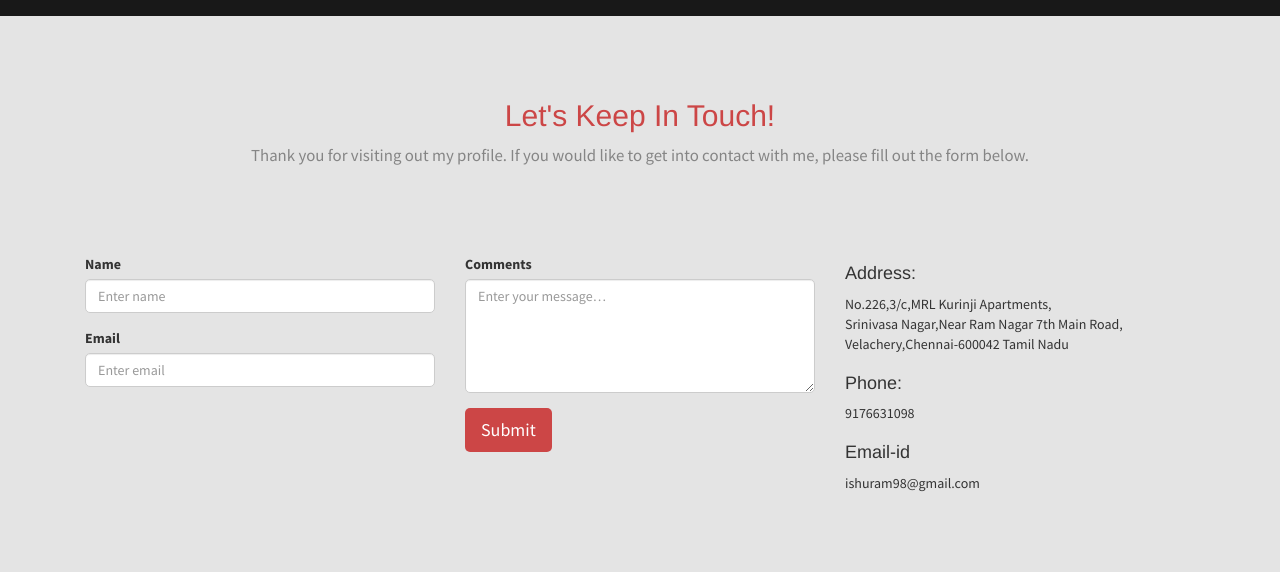
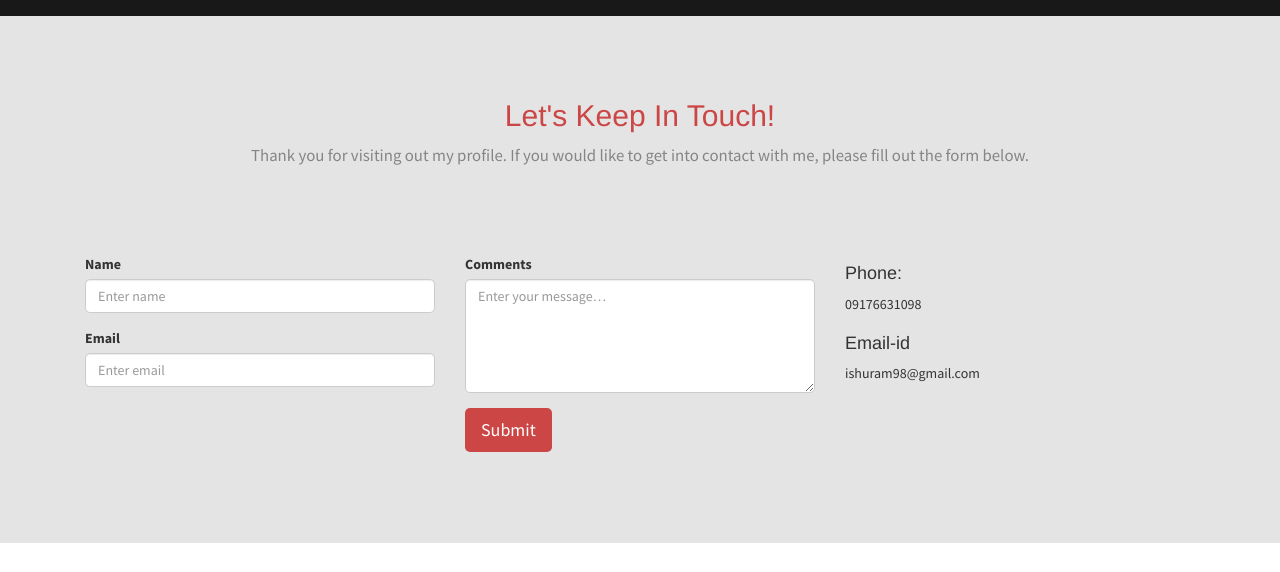
Before and after one commit to ishuram98/ishuram98.github.io, a plain HTML site: page index.html in a window 1280 px wide. Shown: the part 4204-4776 px from the top of the page. Drawn offline with Linux system fonts and the light colour scheme.

Commit message:
second commit

```diff
--- a/index.html
+++ b/index.html
@@ -559,17 +559,10 @@
                     </div>
                 </form>
                 <div class="col-sm-4">
-                    <h4>Address:</h4>
-                    <address>
-                        No.226,3/c,MRL Kurinji Apartments,<br>
-                        Srinivasa Nagar,Near Ram Nagar 7th Main Road,<br>
-                        Velachery,Chennai-600042
-						Tamil Nadu
-                        <br>
-                    </address>
+
                     <h4>Phone:</h4>
                     <address>
-                        9176631098<br>
+                        09176631098<br>
                     </address>
 					 <h4>Email-id</h4>
                     <address>
```
